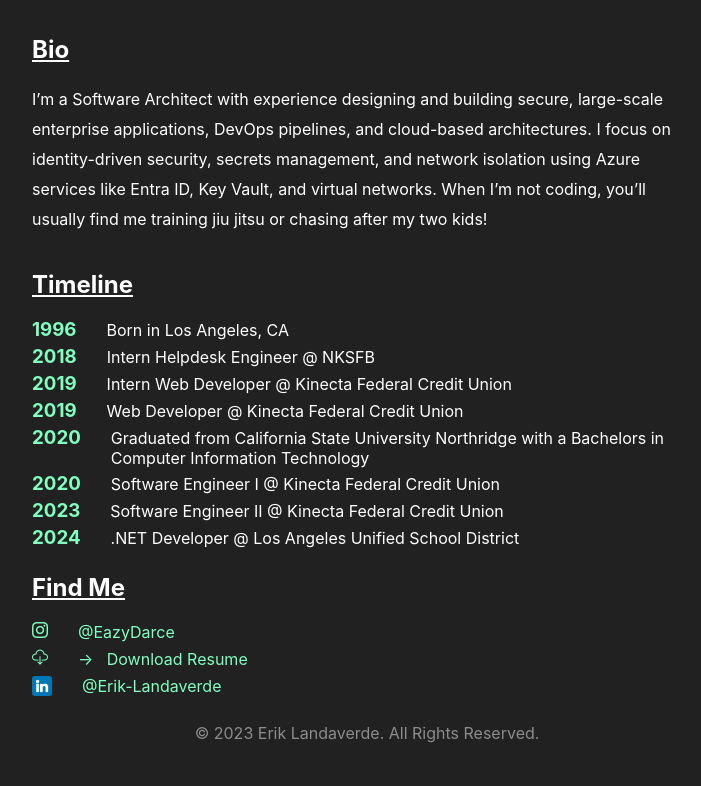
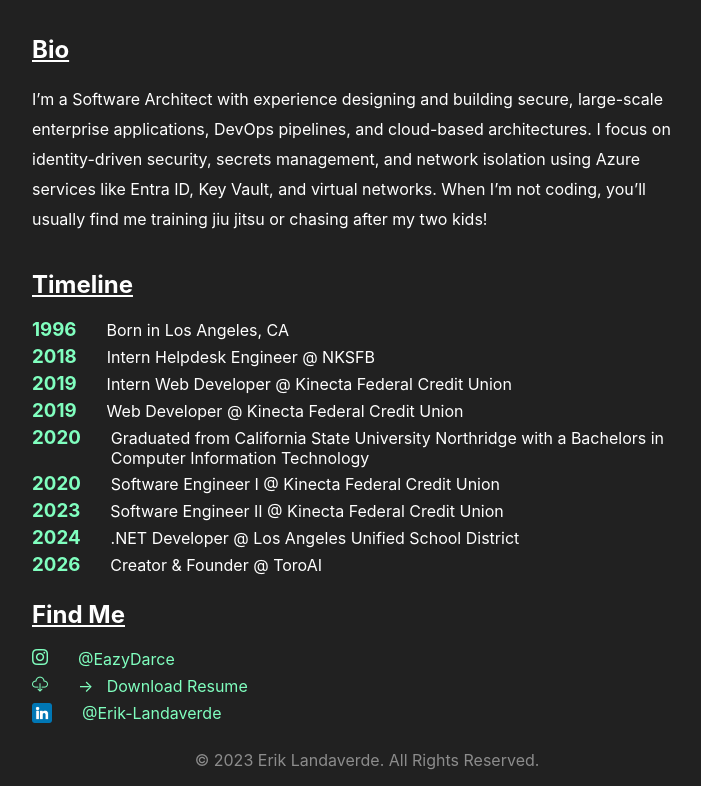
Before and after one commit to landaverde15/portfolio_site, a React (Create React App) app: page / in a window 1280 px wide. Shown: the part 499-1285 px from the top of the page, without its empty margins (273-974 px from the left). Before the commit the page ends 1258 px from the top, so only its background shows below. Built offline with nearby package versions, Linux system fonts and the light colour scheme.

Commit message:
add ToroAI in experience

```diff
--- a/src/Pages/Landing.tsx
+++ b/src/Pages/Landing.tsx
@@ -124,6 +124,14 @@
                             <p className="inlineTxt">.NET Developer @ Los Angeles Unified School District</p>
                         </div>
                     </div>
+                    <div className="flexTimeline">
+                        <div>
+                            <h3 className="yearTitle inlineTxt">2026</h3>
+                        </div>
+                        <div className="timelineDesc">
+                            <p className="inlineTxt">Creator & Founder @ ToroAI</p>
+                        </div>
+                    </div>
                 </div>
                 <div className="flexItem">
                     <h2 className="title">Find Me</h2>
```
